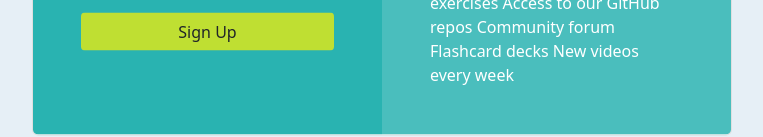
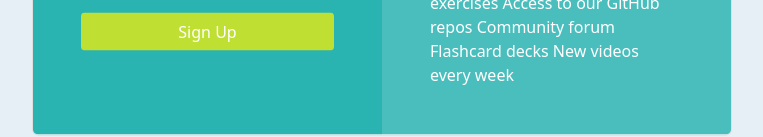
Before and after one commit to Ben-Meziani/single_price, a plain HTML site: page index.html in a window 1280 px wide. Shown: the part 510-647 px from the top of the page, without its empty margins (258-1021 px from the left). Drawn offline with nearby package versions, Linux system fonts and the light colour scheme.

Commit message:
second commit

```diff
--- a/index.html
+++ b/index.html
@@ -39,7 +39,7 @@
             <p><strong>&dollar;29</strong> per month
               <br>
               Full access for less than &dollar;1 a day</p>
-            <button class="btn col-12">Sign Up</button>
+            <button type="button" class="btn col-12">Sign Up</button>
           </div>
         </div>
         <div class="bottom-right">
--- a/style.css
+++ b/style.css
@@ -41,7 +41,8 @@ body{
 }
 
 .bottom-left .btn{
-   background: #bfdf32
+   background: #bfdf32;
+   color: white!important;
 }
 
 h1{
@@ -66,6 +67,8 @@ strong{
     width: 80%;
 }
 
+
+
 @media screen and (max-width: 900px) {
 
     .card{
```
